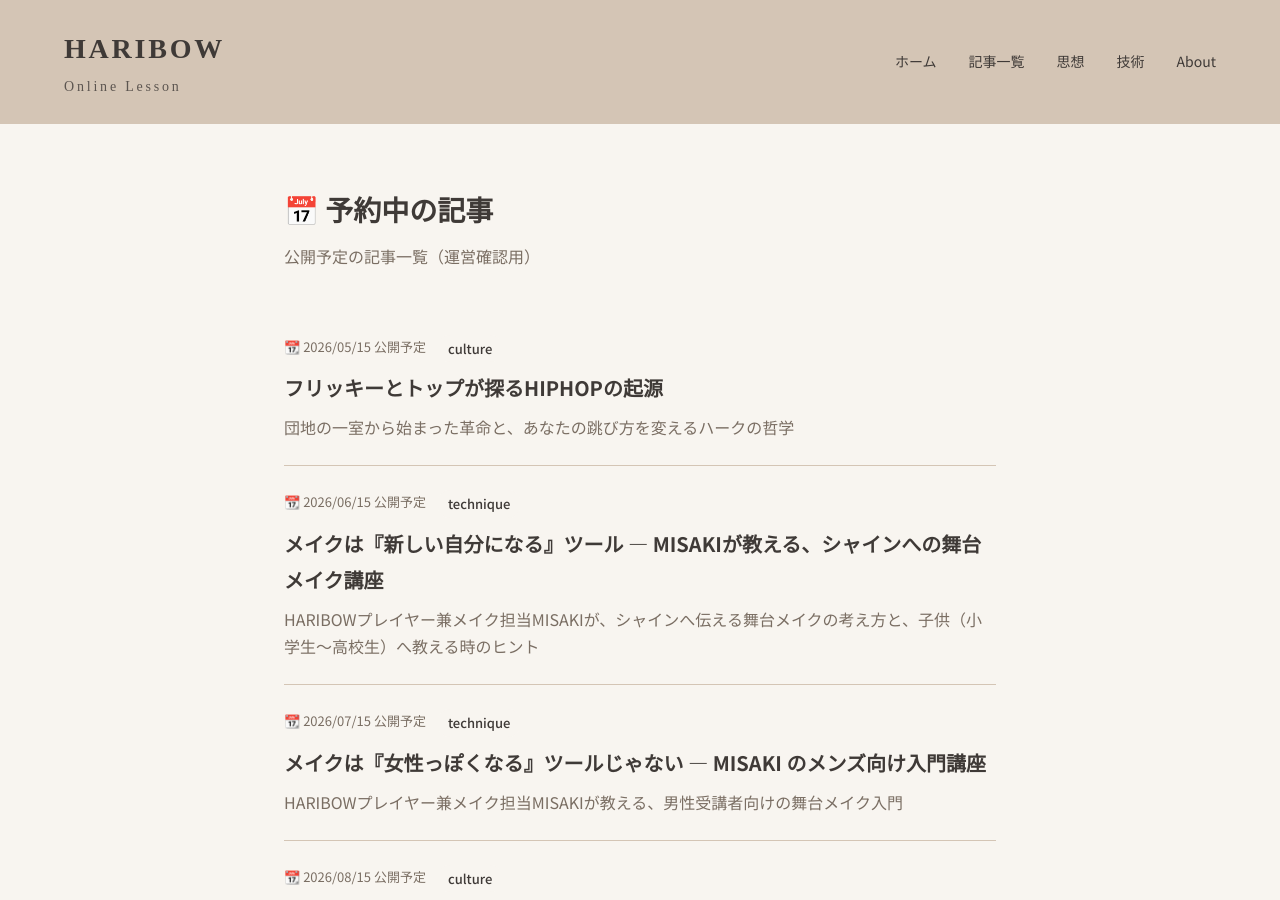
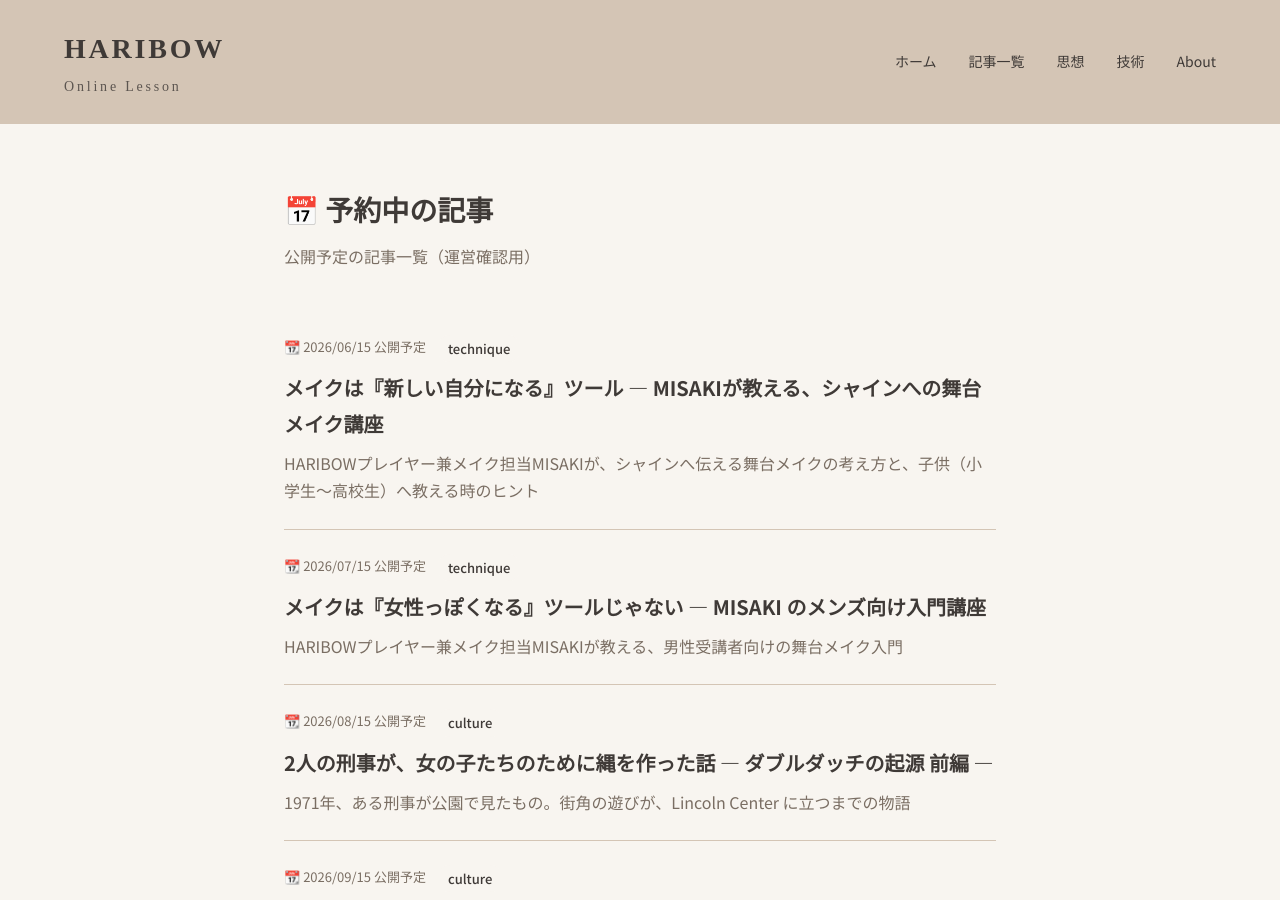
Before and after one commit to JunyaUnityDev/haribow-online-lesson-articles, a Jekyll site: the page built from scheduled/index.html, in a window 1280 px wide and 900 px high. Built offline with Jekyll 4.4.1, drawn with Linux system fonts in a browser that asks for light colours; some web fonts are replaced.

Commit message:
Auto-publish scheduled articles (2026-05-15)

```diff
--- a/_scheduled/hiphop-origin.md
+++ b/_posts/2026-05-15-hiphop-origin.md
@@ -1,9 +1,8 @@
 ---
 layout: article
-title: "フリッキーとトップが探るHIPHOPの起源"
-description: "団地の一室から始まった革命と、あなたの跳び方を変えるハークの哲学"
-date: 2026-05-01
-publish_date: 2026-05-15
+title: フリッキーとトップが探るHIPHOPの起源
+description: 団地の一室から始まった革命と、あなたの跳び方を変えるハークの哲学
+date: 2026-05-15
 category: culture
 slug: hiphop-origin
 order: 5
```
